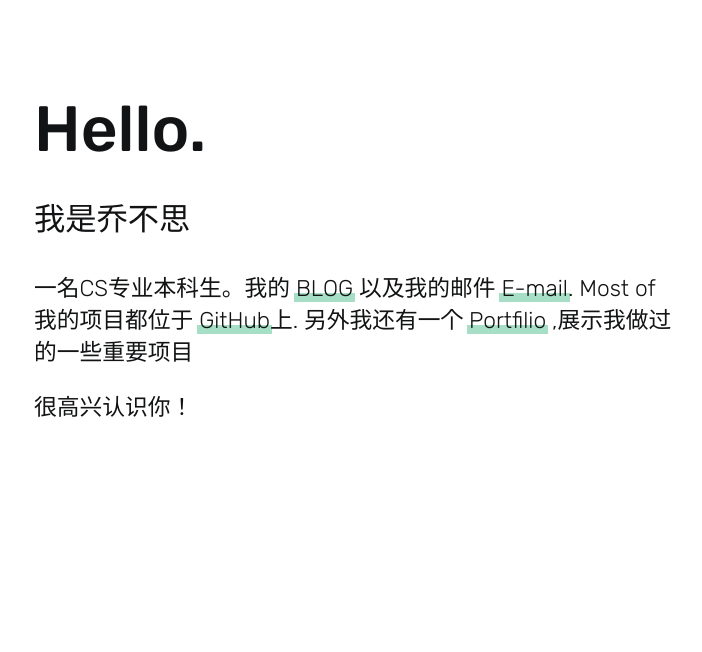
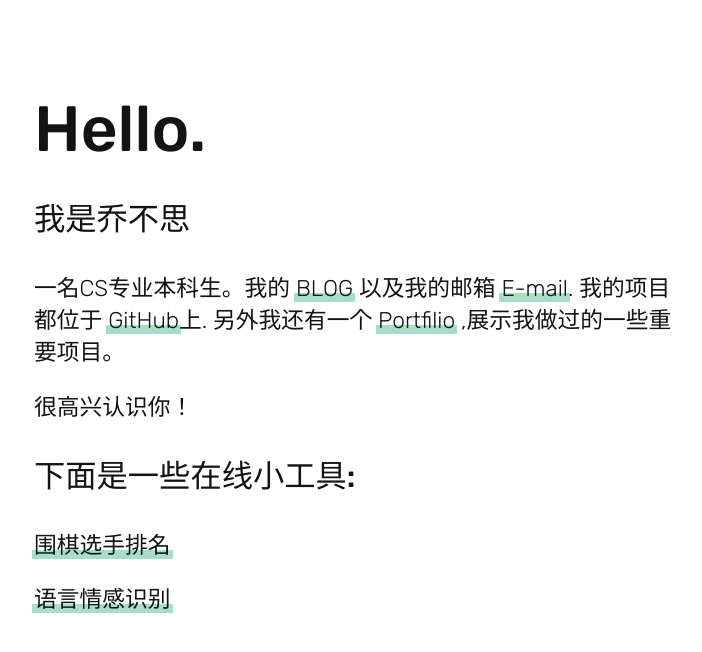
Before and after one commit to pwxiao/pwxiao, a plain HTML site: page index.html in a window 1280 px wide. Shown: the whole page, without its empty margins (102-804 px from the left). Drawn offline with Linux system fonts and the light colour scheme.

Commit message:
Update index.html

```diff
--- a/index.html
+++ b/index.html
@@ -1,15 +1,12 @@
-
 <!DOCTYPE html>
 <html lang="en">
+
 <head>
     <meta charset="utf-8" />
     <meta http-equiv="X-UA-Compatible" content="IE=edge" />
     <title>Pwxiao</title>
     <meta name="viewport" content="width=device-width, initial-scale=1" />
-    <link
-      href="https://fonts.googleapis.com/css?family=Rubik:300,500,700"
-      rel="stylesheet"
-    />
+    <link href="https://fonts.googleapis.com/css?family=Rubik:300,500,700" rel="stylesheet" />
     <style>
         body {
             font-family: 'Rubik', -apple-system, BlinkMacSystemFont, 'Segoe UI',
@@ -20,23 +17,27 @@
             padding: 5vh 10vw;
             color: #121314;
         }
+
         h1 {
             font-size: 4.5em;
             font-weight: 500;
             margin-bottom: 0;
         }
+
         p {
             font-size: 1.6em;
             font-weight: 300;
             line-height: 1.4;
             max-width: 28em;
         }
+
         a {
             text-decoration: none;
             white-space: nowrap;
             color: #121314;
             position: relative;
         }
+
         a:after {
             content: '';
             position: absolute;
@@ -48,25 +49,38 @@
             transition: top 200ms cubic-bezier(0, 0.8, 0.13, 1);
             background-color: rgba(79, 192, 141, 0.5);
         }
+
         a:hover:after {
             top: 0%;
         }
     </style>
 </head>
+
 <body>
     <h1>Hello.</h1>
     <p style="font-weight: 500; font-size: 2.2em">我是乔不思</p>
     <p>
         一名CS专业本科生。我的
-      <a href="https://blog.pwxiao.top" target="_blank">BLOG</a> 以及我的邮件 <a href="mailto:3504852205@qq.com" target="_blank">E-mail</a>. Most of
+        <a href="https://blog.pwxiao.top" target="_blank">BLOG</a> 以及我的邮箱 <a href="mailto:3504852205@qq.com"
+            target="_blank">E-mail</a>.
         我的项目都位于
         <a href="https://github.com/pwxiao" target="_blank">GitHub</a>上.
         另外我还有一个
         <a href="https://portfilio.pwxiao.top" target="_blank">Portfilio</a>
-      ,展示我做过的一些重要项目
+        ,展示我做过的一些重要项目。
     </p>
     <p>
         很高兴认识你！
     </p>
+    <p style="font-weight: 500; font-size: 2.2em">
+        下面是一些在线小工具:
+    </p>
+    <p>
+        <a href="https://goratings.pwxiao.top" target="_blank">围棋选手排名</a>
+    </p>
+    <p>
+        <a href="https://play.pwxiao.top" target="_blank">语言情感识别</a>
+    </p>
 </body>
+
 </html>
```
Lines whose indentation alone changed are shown as unchanged.
